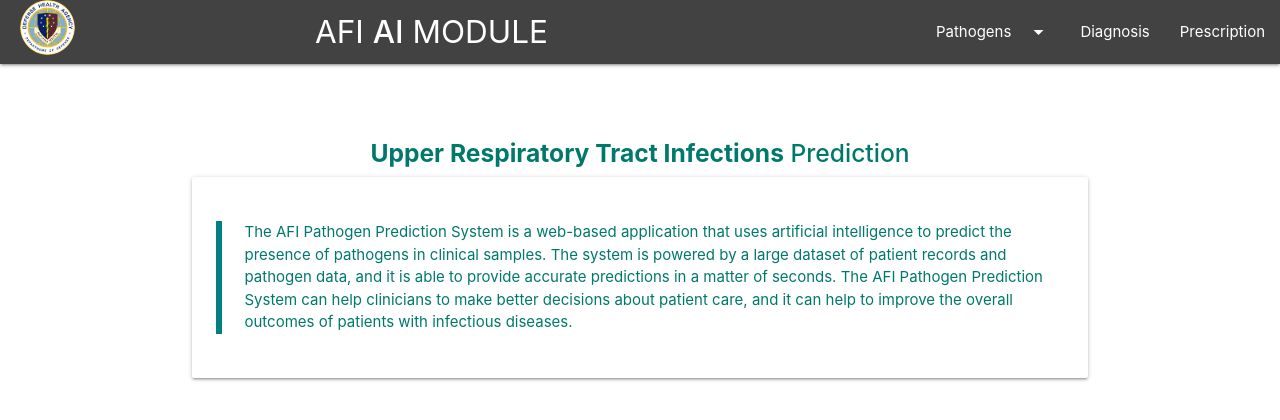
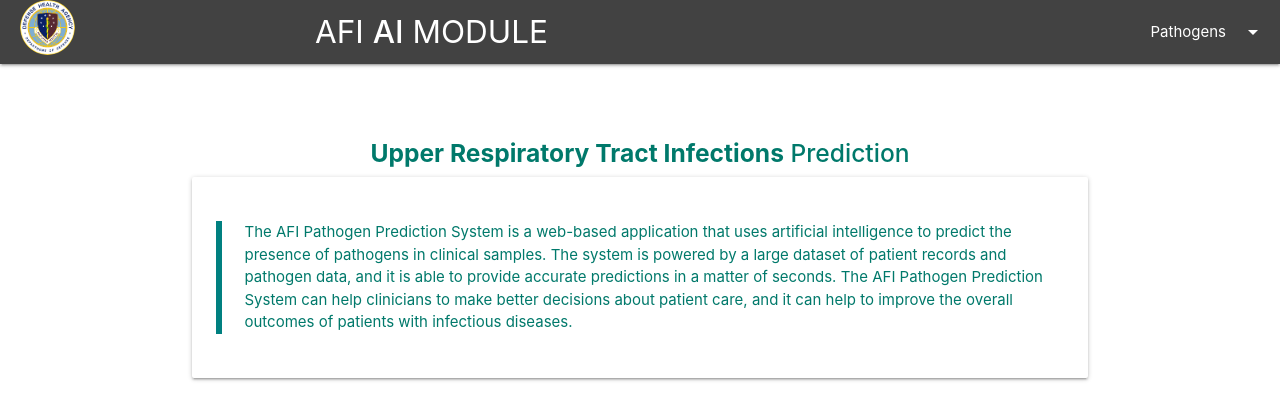
Before and after one commit to geehanta/Pathoprophet, a Flask app: page /urti_predict in a window 1280 px wide. Shown: the top 420 px of the page. Run offline with Flask 2, Linux system fonts and the light colour scheme; parts of the project's set-up code (start-up, migrations or seed data) failed here and were passed over.

Commit message:
Update urti_pathogen_predict.html

```diff
--- a/templates/urti_pathogen_predict.html
+++ b/templates/urti_pathogen_predict.html
@@ -26,8 +26,8 @@
         <ul class="right hide-on-med-and-down">
           <!-- Dropdown Trigger -->
           <li><a class="dropdown-trigger" href="#!" data-target="dropdown1">Pathogens<i class="material-icons right">arrow_drop_down</i></a></li>
-            <li><a href="sass.html">Diagnosis</a></li>
-            <li><a href="badges.html">Prescription</a></li>
+<!--             <li><a href="sass.html">Diagnosis</a></li>
+            <li><a href="badges.html">Prescription</a></li> -->
         </ul>
     </div>
 </nav>
```
